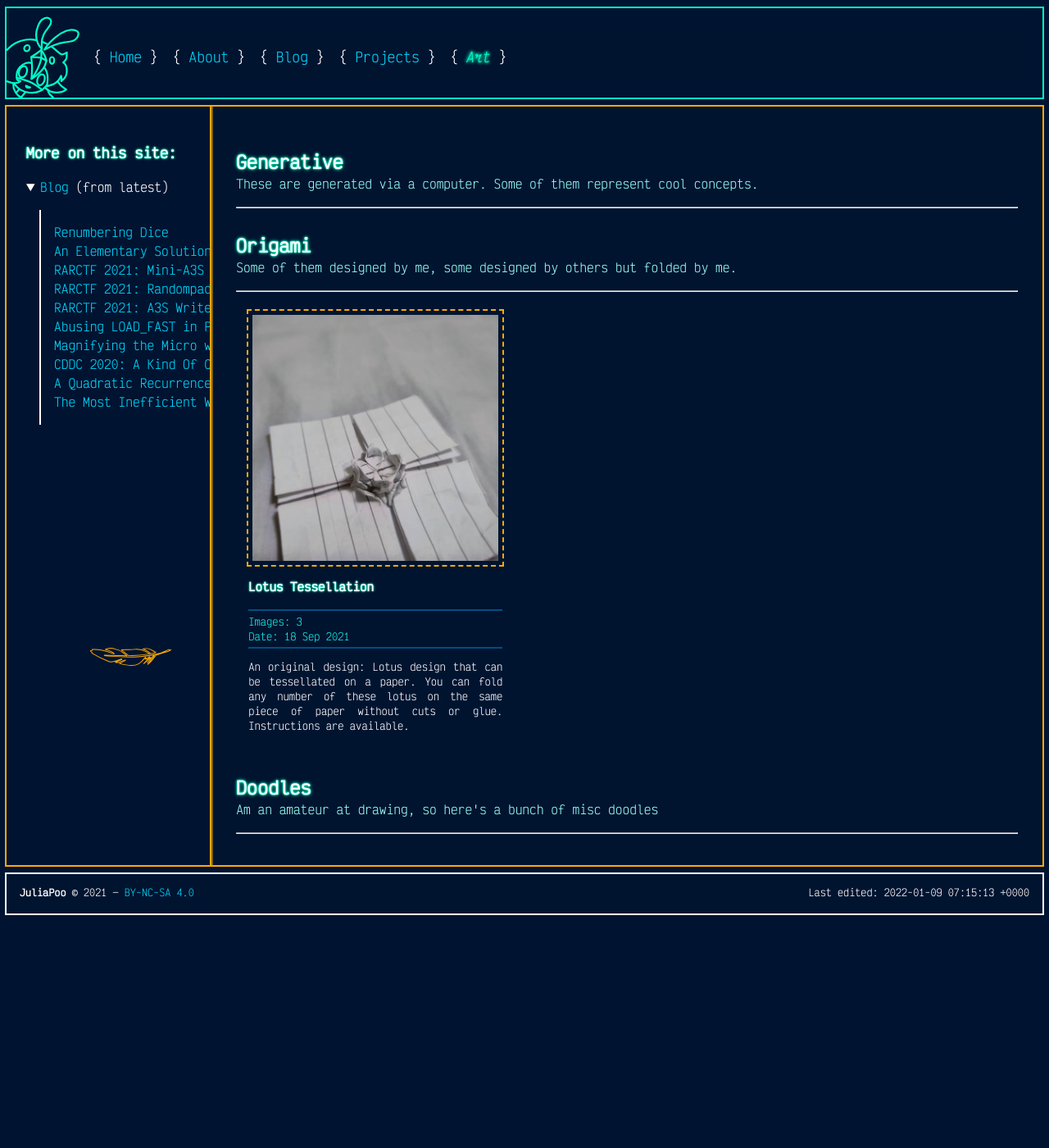
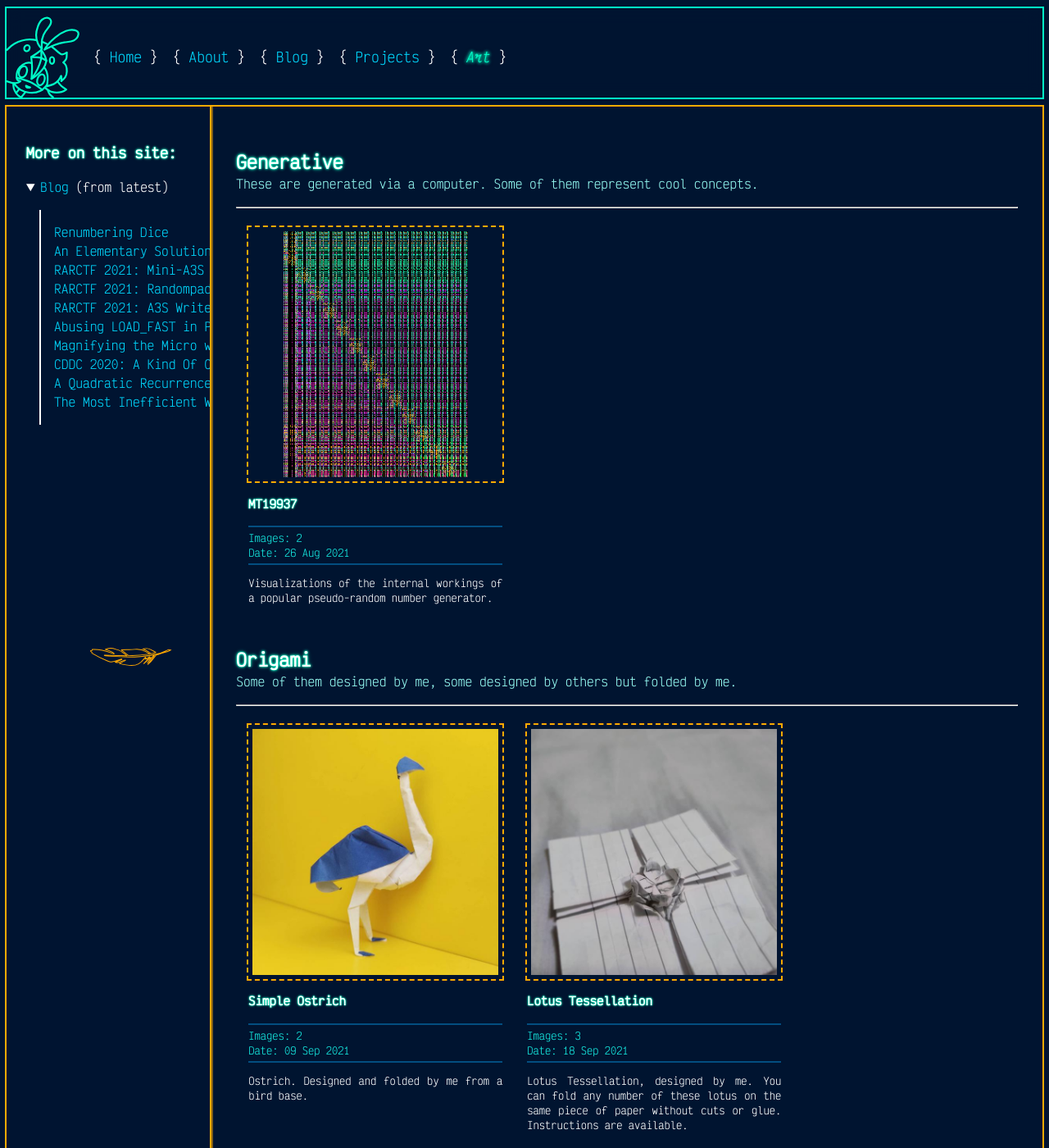
Before and after one commit to JuliaPoo/juliapoo.github.io, a Jekyll site: the page built from art.html, in a window 1280 px wide and 1400 px high. Shown: the whole window at 82% size. Built offline with Jekyll 4.4.1, drawn with Linux system fonts in a browser that asks for light colours; formulas are drawn with MathJax 3.

Commit message:
Added 2 more art projects

```diff
--- /dev/null
+++ b/_art/2021-08-26-mt.md
@@ -0,0 +1,32 @@
+---
+layout: art-writeup
+author: JuliaPoo
+category: Generative
+
+display-title: MT19937
+excerpt: |
+    Visualizations of the internal workings of a popular pseudo-random number generator.
+
+preview-url: /assets/art/2021-08-26-mt/inverse-mt.png
+
+gallery:
+
+    - url: /assets/art/2021-08-26-mt/inverse-mt.png
+      alt: A plot of the "untwister" matrix
+      desc: |
+        Parts of the inverse matrix that transforms 24 bit output of MT19937 into its internal state, super-imposed with different colours. 24 bits is chosen because it gives the most interesting patterns.
+
+    - url: /assets/art/2021-08-26-mt/mt.png
+      alt: A plot of the "twister" matrix
+      desc: |
+        Parts of the matrix that transforms MT19937 internal state to its 32-bit output, super-imposed with different colours. The black-ness demonstrates how bad MT19937 is at diffusion, and the fact that it can be represented as a matrix shows that its also completely linear.
+
+tags:
+    - generative
+    - cryptography
+    - mt19937
+---
+
+## Metadata
+
+There's order in random number generators because computers. MT19937 in particular has maybe _to much_ order (it isn't cryptographically-secure).
--- /dev/null
+++ b/_art/2021-09-09-ostrich.md
@@ -0,0 +1,34 @@
+---
+layout: art-writeup
+author: JuliaPoo
+category: Origami
+
+display-title: Simple Ostrich
+excerpt: |
+    Ostrich. Designed and folded by me from a bird base.
+
+preview-url: /assets/art/2021-09-09-ostrich/ostrich-1.jpg
+
+gallery:
+
+    - url: /assets/art/2021-09-09-ostrich/ostrich-1.jpg
+      alt: A simple puffy origami ostrich
+      desc: |
+        A simple puffy origami ostrich
+
+    - url: /assets/art/2021-09-09-ostrich/ostrich-2.jpg
+      alt: A simple puffy origami ostrich 2
+      desc: |
+        A simple puffy origami ostrich 2
+
+tags:
+    - origami
+    - original
+    - ostrich
+---
+
+## Metadata
+
+Ive been following an amazing course on origami design by The Plant Psychologist (playlist on youtube) and this was the homework for the first lesson
+
+Am pretty happy with how it turned out **^-^**. Had a lot of trouble shaping the neck and body, and it took me 4 versions to get the legs and body proportions right.
--- a/_art/2021-09-18-lotus-tessellation.md
+++ b/_art/2021-09-18-lotus-tessellation.md
@@ -4,7 +4,9 @@ author: JuliaPoo
 category: Origami
 
 display-title: Lotus Tessellation
-excerpt: "An original design: Lotus design that can be tessellated on a paper. You can fold any number of these lotus on the same piece of paper without cuts or glue. Instructions are available."
+excerpt: |
+    Lotus Tessellation, designed by me. You can fold any number of these lotus on the same piece of paper without cuts or glue. Instructions are available.
+
 preview-url: /assets/art/2021-09-18-lotus-tessellation/lotus-tessellation-preview.jpg
 
 gallery:
@@ -48,11 +50,11 @@ This was something I wanted to design for a while. I didn't use any origami desi
 // Bypass a bug from google returning 204
 function reloadIFrame() {
 var iframe = document.getElementById("pdf-viewer");
-  if (iframe.contentDocument == null) return;
-  console.log(iframe.contentDocument.URL); //work control
-  if(iframe.contentDocument.URL == "about:blank"){
-    iframe.src = iframe.src;
-  }
+    if (iframe.contentDocument == null) return;
+    console.log(iframe.contentDocument.URL); //work control
+    if(iframe.contentDocument.URL == "about:blank"){
+        iframe.src = iframe.src;
+    }
 }
 var timerId = setInterval("reloadIFrame();", 2000);
 
--- a/_config.yml
+++ b/_config.yml
@@ -14,3 +14,4 @@ kramdown:
 collections:
   art:
     output: true
+    sort_by: date
--- a/_sass/footer.scss
+++ b/_sass/footer.scss
@@ -16,7 +16,6 @@
     display: flex;
     align-items: center;
     justify-content: space-between;
-    backdrop-filter: blur(10px);
 }
 
 #footer-credit {
--- a/_sass/gallery.scss
+++ b/_sass/gallery.scss
@@ -33,16 +33,16 @@
 }
 
 .gallery-img-container:hover {
-    outline: 2px solid rgb(255, 170, 0);
+    outline: 2px solid rgb(1, 253, 198);
     box-shadow:
-        0 0 0.5em rgba(255, 170, 0, 1.0),
-        0 0 0.6em rgba(255, 170, 0, 0.7),
-        0 0 0.8em rgba(255, 170, 0, 0.5),
-        0 0 1.2em rgba(255, 170, 0, 0.3),
-        0 0 1.8em rgba(255, 170, 0, 0.2),
-        0 0 2.5em rgba(255, 170, 0, 0.1);
+        0 0 0.5em rgba(1, 253, 198, 1.0),
+        0 0 0.6em rgba(1, 253, 198, 0.7),
+        0 0 0.8em rgba(1, 253, 198, 0.5),
+        0 0 1.2em rgba(1, 253, 198, 0.3),
+        0 0 1.8em rgba(1, 253, 198, 0.2),
+        0 0 2.5em rgba(1, 253, 198, 0.1);
 
-    filter: sepia(0.4) hue-rotate(100deg);
+    filter: contrast(1.5);
 }
 
 .gallery-img-container .gallery-img {
@@ -57,12 +57,14 @@
     top: 0;
     width: 100%;
     height: 100%;
-    background-color: rgba(0, 0, 0, 0.6);
+    background-color: rgba(0, 0, 0, 0.5);
     z-index: 200;
 
     display: flex;
     justify-content: space-evenly;
     align-items:center;
+
+    backdrop-filter: blur(10px);
 }
 
 [id^="gallery-img-preview-control-"]:focus ~ .gallery-img-preview {
--- a/art.html
+++ b/art.html
@@ -35,6 +35,7 @@ excerpt: Random pieces of stuff tangentially related to creative creation by Jul
                         {{ art.excerpt | markdownify }}
                     </div>
                 </div>
+
             {% endfor %}
         </div>
 
```
Also changed, not shown: assets/art/2021-08-26-mt/inverse-mt.png (added), assets/art/2021-08-26-mt/mt.png (added), assets/art/2021-09-09-ostrich/ostrich-1.jpg (added), assets/art/2021-09-09-ostrich/ostrich-2.jpg (added).
